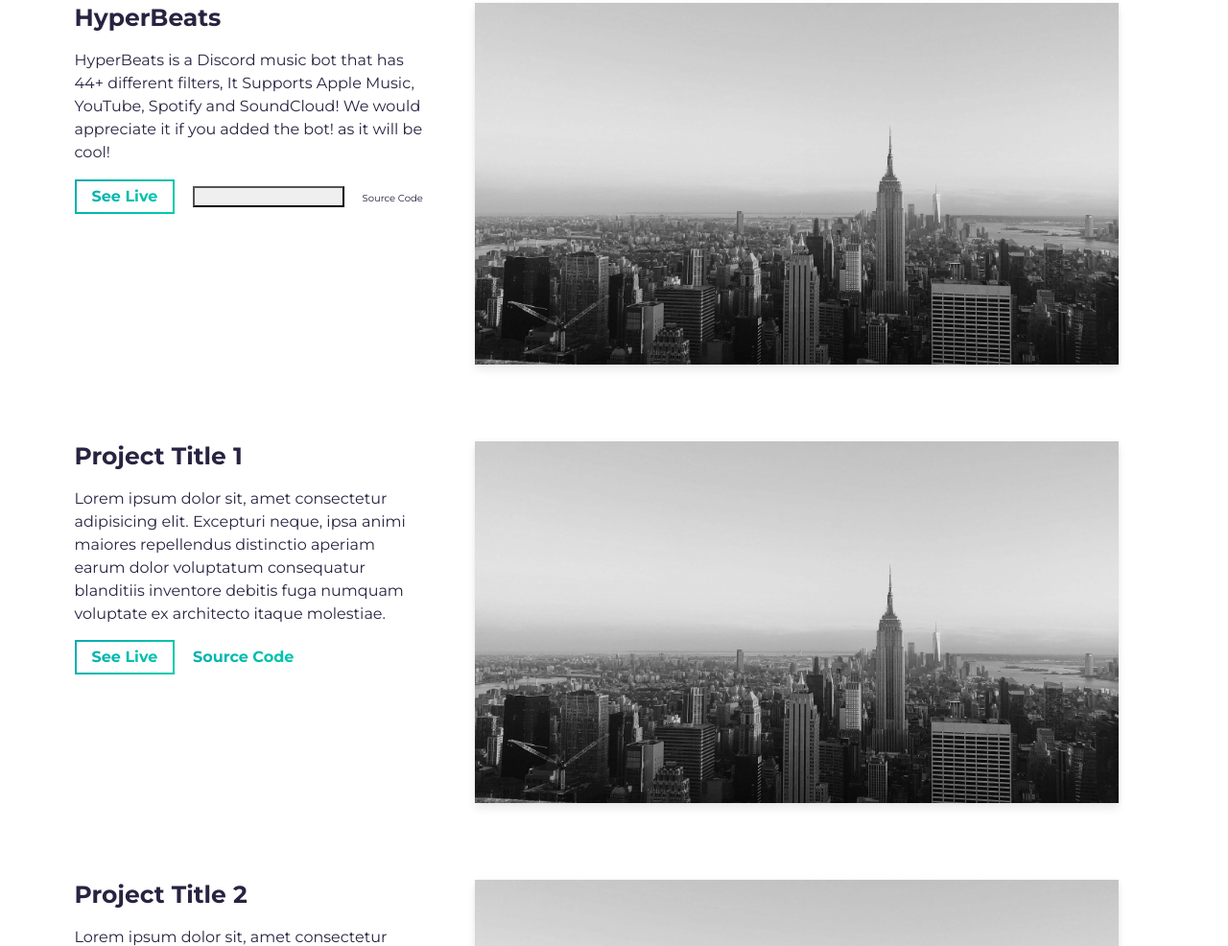
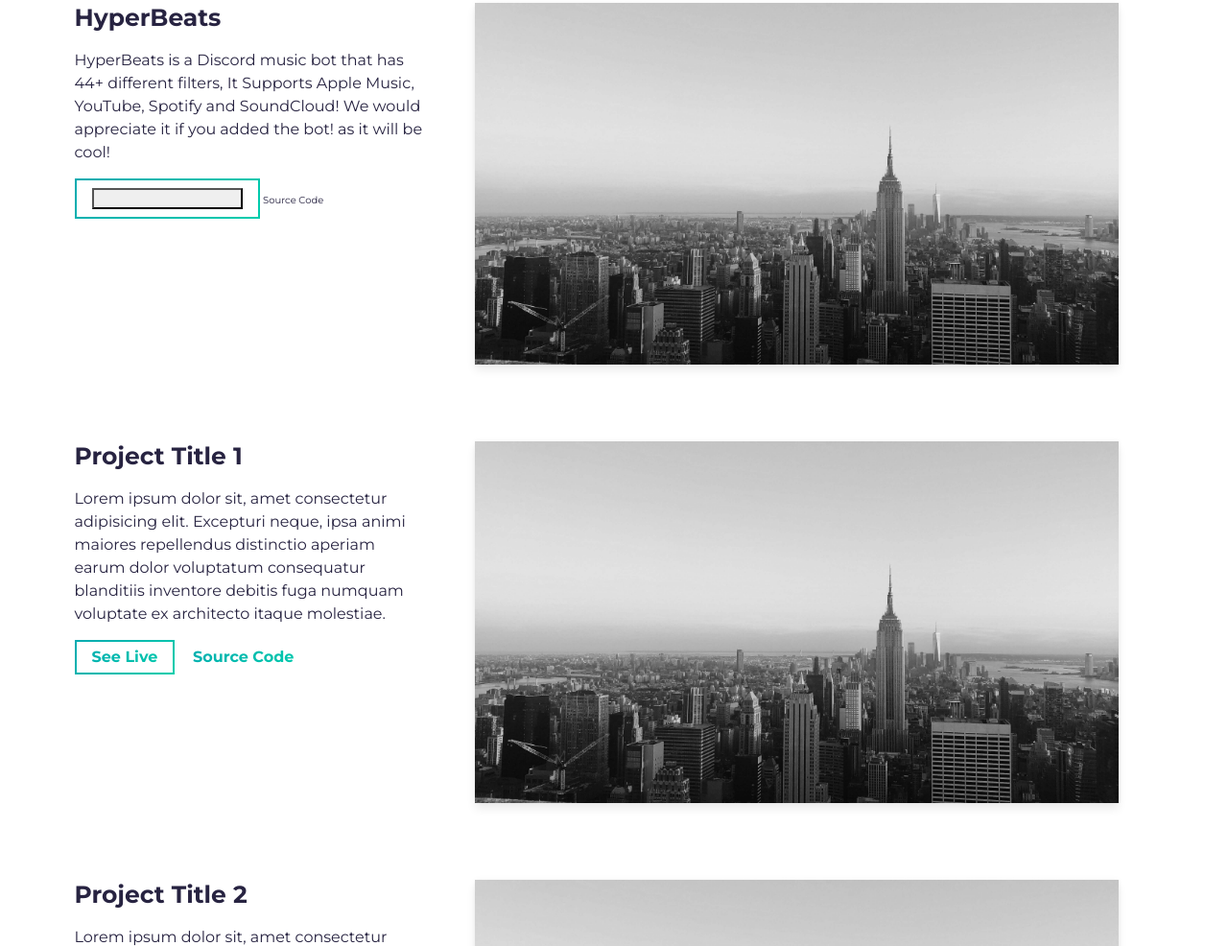
Before and after one commit to KyleGamezYT/portfolio, a website built with Parcel: page src/index.html in a window 1280 px wide. Shown: the part 1411-2397 px from the top of the page at 96% size. Built offline with nearby package versions, Linux system fonts and the light colour scheme.

Commit message:
Button Fixes :/

```diff
--- a/src/index.html
+++ b/src/index.html
@@ -102,11 +102,13 @@
                   HyperBeats is a Discord music bot that has 44+ different filters, It Supports Apple Music, YouTube, Spotify and SoundCloud! We would appreciate it if you added the bot! as it will be cool!
                 </p>
               </div>
-              <a rel="noreferrer" target="_blank" class="cta-btn cta-btn--hero" href="#!">
-                See Live
-              </a>
-              <a rel="noreferrer" target="_blank" class="cta-btn text-color-main" <a href="https://discord.com/api/oauth2/authorize?client_id=1000896934329987152&permissions=8&scope=bot%20applications.commands">
-   <button>Invite HyperBeats</button>
+              <a rel="noreferrer" target="_blank" class="cta-btn cta-btn--hero" >
+               <button class="GFG"
+    onclick="window.location.href = 'https://discord.com/api/oauth2/authorize?client_id=1000896934329987152&permissions=8&scope=bot%20applications.commands';">
+        Invite HyperBeats
+    </button>
+</body>
+
 </a>
                 Source Code
               </a>
```
